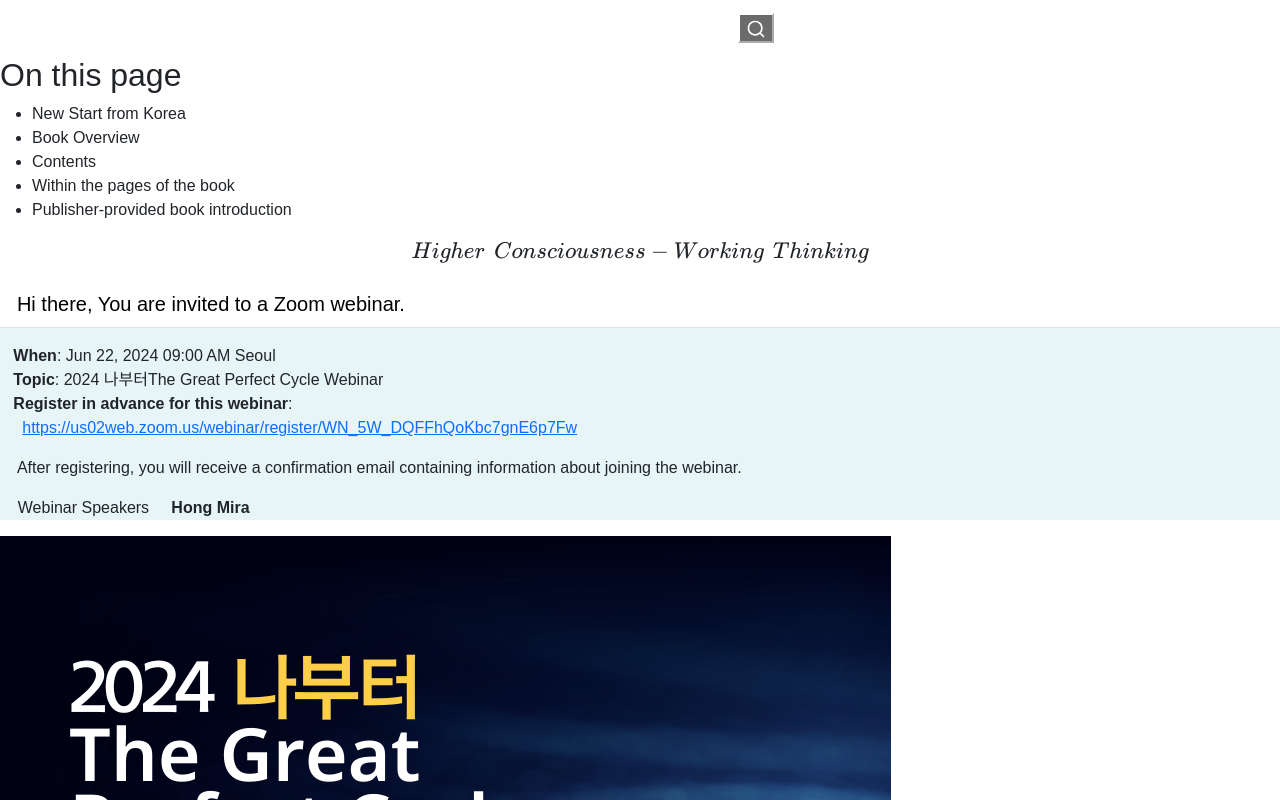
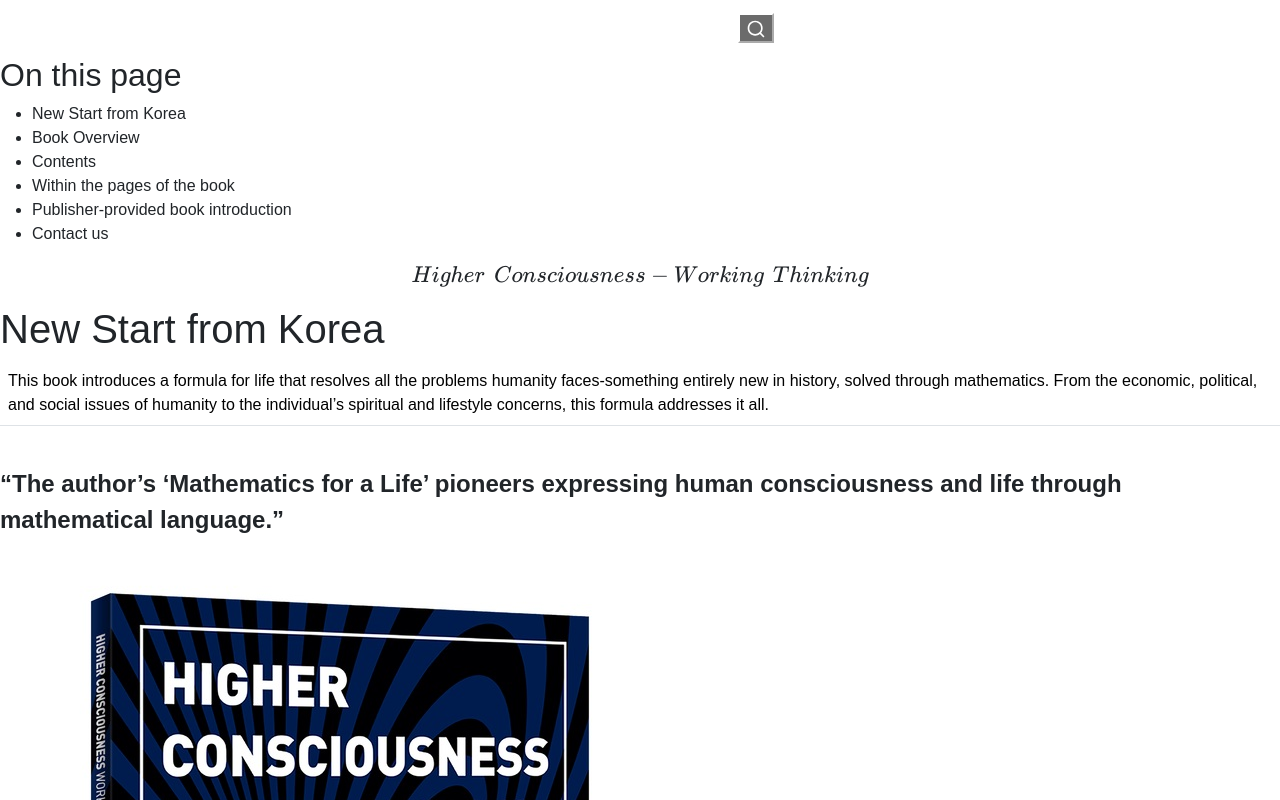
Before and after one commit to greatpluszone/greatpluszone.github.io, a plain HTML site: page docs/index.html in a window 1280 px wide. Shown: the top 800 px of the page. Drawn offline with nearby package versions, Linux system fonts and the light colour scheme; a web font is replaced by a local one.

Commit message:
Add files via upload

```diff
--- a/docs/index.html
+++ b/docs/index.html
@@ -157,6 +157,7 @@
   </ul></li>
   <li><a href="#within-the-pages-of-the-book" id="toc-within-the-pages-of-the-book" class="nav-link" data-scroll-target="#within-the-pages-of-the-book">Within the pages of the book</a></li>
   <li><a href="#publisher-provided-book-introduction" id="toc-publisher-provided-book-introduction" class="nav-link" data-scroll-target="#publisher-provided-book-introduction">Publisher-provided book introduction</a></li>
+  <li><a href="#contact-us" id="toc-contact-us" class="nav-link" data-scroll-target="#contact-us">Contact us</a></li>
   </ul>
 </nav>
     </div>
@@ -167,25 +168,6 @@
 
 
 <p><span class="math display">\[\large Higher\hspace{4pt} Consciousness - Working\hspace{4pt} Thinking\]</span></p>
-<div class="my-table">
-<table class="table">
-<colgroup>
-<col style="width: 100%">
-</colgroup>
-<tbody>
-<tr class="odd">
-<td>&nbsp; <span style="font-size: 20px;">Hi there, You are invited to a Zoom webinar.</span></td>
-</tr>
-</tbody>
-</table>
-<p>&nbsp; &nbsp;<strong>When</strong>: Jun 22, 2024 09:00 AM Seoul<br>
-&nbsp; &nbsp;<strong>Topic</strong>: 2024 나부터The Great Perfect Cycle Webinar<br>
-&nbsp; &nbsp;<strong>Register in advance for this webinar</strong>:<br>
-&nbsp;&nbsp;&nbsp;&nbsp; <a href="https://us02web.zoom.us/webinar/register/WN_5W_DQFFhQoKbc7gnE6p7Fw">https://us02web.zoom.us/webinar/register/WN_5W_DQFFhQoKbc7gnE6p7Fw</a></p>
-<p>&nbsp; &nbsp; After registering, you will receive a confirmation email containing information about joining the webinar.</p>
-<p>&nbsp; &nbsp; Webinar Speakers &nbsp; &nbsp; <strong>Hong Mira</strong></p>
-</div>
-<p><img src="webinar.png" class="img-fluid"></p>
 <section id="new-start-from-korea" class="level1">
 <h1>New Start from Korea</h1>
 <div class="my-table">
@@ -252,6 +234,10 @@
 <p>Considering the pivotal role of human consciousness and behavioral shifts in shaping the advancement, diretion, and ethical standards of Artificial Intelligence(AI), this novel concept embodies crucial principles not only in “the evolution and growth of human consciousness” but also in the “development, provision, and utilization of AI for humanity.”</p>
 <p>Moreover, by advocating the application of life formulas to one’s own life, the book illustrates how individuals can joyfully and happily embrace diverse choices and their outcomes based on their personal traits and preferences. It further delves into addressing the problems faced by humanity as a whole, prompting readers to contemplate deeply and pose essential questions.</p>
 <p>Through this book, the author aims to offer solutions unprecedented in this era of chaos and confusion, hoping that readers find guidance in leading a fulfilling and joyful life after reading, and ultimately discover the right path for themselves amid the challenges humanity faces.</p>
+</section>
+<section id="contact-us" class="level1">
+<h1>Contact us</h1>
+<p>insaengbooks@gmail.com</p>
 
 
 </section>
```
